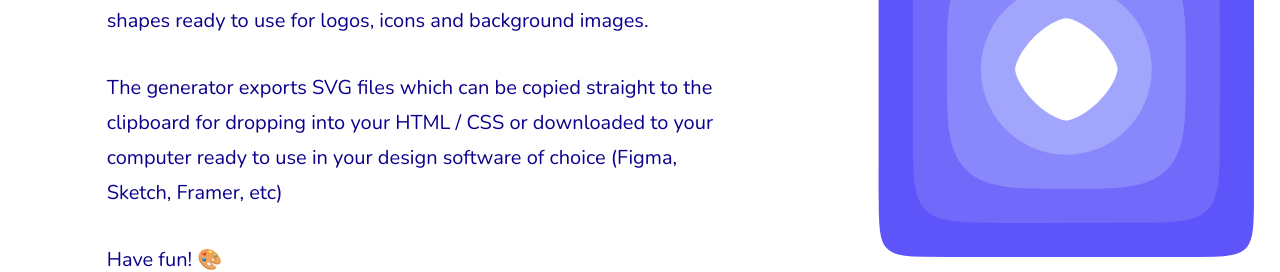
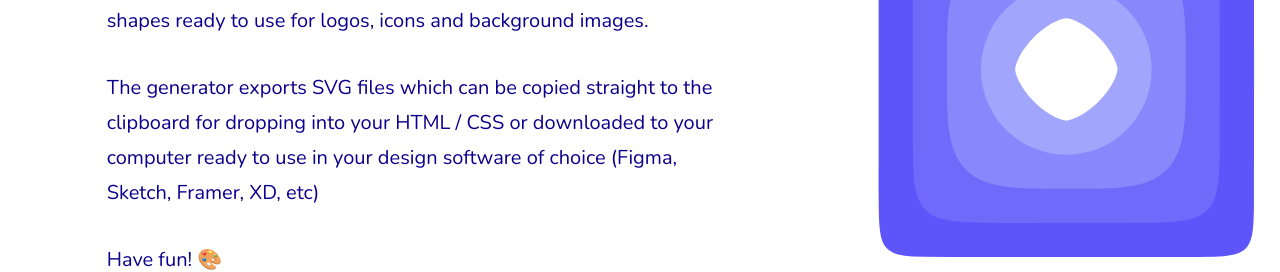
Before and after one commit to georgedoescode/squircle, a Vue app: page / in a window 1280 px wide. Shown: the part 875-1147 px from the top of the page. Built offline with nearby package versions, Linux system fonts and the light colour scheme; what vue-social-sharing, vue-toasted would draw is missing.

Commit message:
add XD to info section

```diff
--- a/src/components/TheInfoSection.vue
+++ b/src/components/TheInfoSection.vue
@@ -24,7 +24,7 @@ export default {
                 The generator exports SVG files which can be copied straight to
                 the clipboard for dropping into your HTML / CSS or downloaded to
                 your computer ready to use in your design software of choice
-                (Figma, Sketch, Framer, etc)
+                (Figma, Sketch, Framer, XD, etc)
             </p>
             <p class="info-section__paragraph">Have fun! 🎨</p>
         </div>
```
